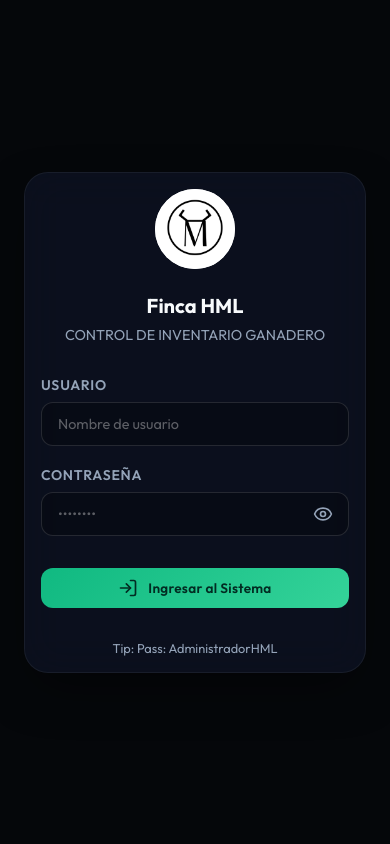
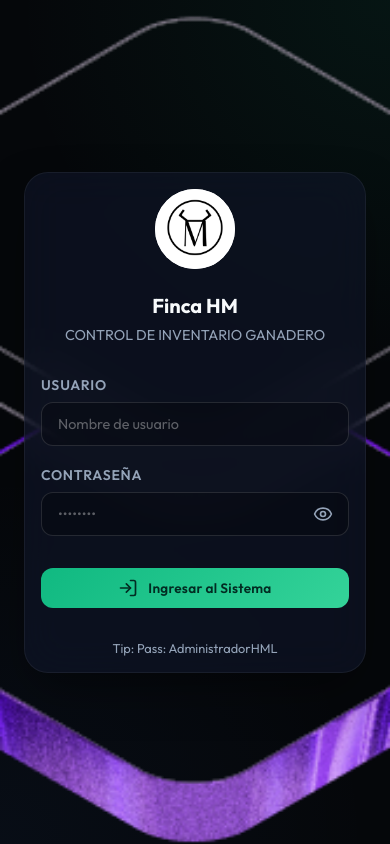
Before and after one commit to Di3g0-01/FINCA_HML, a React (Vite) app in the folder frontend/: page /login in a window 390 px wide. Built offline with nearby package versions, Linux system fonts and the light colour scheme; no server answers.

Commit message:
feat: corregir control de partos para postgres, renombrar a Finca HM y agregar hero img login

```diff
--- a/frontend/index.html
+++ b/frontend/index.html
@@ -8,7 +8,7 @@
     <link rel="preconnect" href="https://fonts.googleapis.com">
     <link rel="preconnect" href="https://fonts.gstatic.com" crossorigin>
     <link href="https://fonts.googleapis.com/css2?family=Outfit:wght@300;400;500;600;700&display=swap" rel="stylesheet">
-    <title>Inventario Finca HML</title>
+    <title>Inventario Finca HM</title>
   </head>
   <body>
     <div id="root"></div>
--- a/frontend/src/components/AnimalRow.jsx
+++ b/frontend/src/components/AnimalRow.jsx
@@ -43,7 +43,7 @@ const AnimalRow = memo(({
         <td style={{ padding: '16px', fontWeight: 'bold' }}>{animal.sex || '-'}</td>
         <td style={{ padding: '16px', color: (isChild || isMother) ? 'rgba(255,255,255,0.2)' : 'var(--text-muted)' }}>{(isChild || isMother) ? '-' : animal.lote}</td>
         <td style={{ padding: '16px', fontWeight: 'bold', color: animal.total_calvings > 0 ? '#FF9800' : 'var(--text-muted)' }}>
-          {animal.type === 'VACA' ? animal.total_calvings || 0 : '-'}
+          {['VACA', 'NOVILLA', 'CHIVA'].includes(animal.type) ? animal.total_calvings || 0 : '-'}
         </td>
         <td style={{ padding: '16px', color: 'var(--text-muted)' }}>
           {viewMode === 'CALVING'
@@ -83,7 +83,7 @@ const AnimalRow = memo(({
                 <div style={{ background: 'rgba(255, 152, 0, 0.05)', padding: '16px', borderRadius: '8px', border: '1px solid rgba(255, 152, 0, 0.1)' }}>
                   <h4 style={{ color: '#FF9800', marginBottom: '16px', borderBottom: '1px solid rgba(255, 152, 0, 0.2)', paddingBottom: '8px' }}>Historial Ginecológico y Médico</h4>
                   <div style={{ display: 'flex', flexDirection: 'column', gap: '8px' }}>
-                    {animal.type === 'VACA' ? (
+                    {['VACA', 'NOVILLA', 'CHIVA'].includes(animal.type) ? (
                       <>
                         <div style={{ display: 'flex', justifyContent: 'space-between' }}><span style={{ color: 'var(--text-muted)' }}>Preñez Actual:</span> <span style={{ fontWeight: 'bold', color: animal.is_pregnant ? '#FF9800' : 'var(--text-muted)' }}>{animal.is_pregnant ? `Sí (${animal.pregnancy_months} m)` : 'No'}</span></div>
                         <div style={{ display: 'flex', justifyContent: 'space-between' }}><span style={{ color: 'var(--text-muted)' }}>Cantidad de Partos:</span> <span>{animal.total_calvings || 0}</span></div>
@@ -91,7 +91,7 @@ const AnimalRow = memo(({
                         <div style={{ display: 'flex', justifyContent: 'space-between' }}><span style={{ color: 'var(--text-muted)' }}>Penúltimo Parto:</span> <span>{animal.second_last_calving_date ? new Date(animal.second_last_calving_date).toLocaleDateString() : 'N/A'}</span></div>
                       </>
                     ) : (
-                      <div style={{ color: 'var(--text-muted)', fontStyle: 'italic', marginBottom: '8px' }}>El módulo ginecológico solo aplica biológicamente a las vacas.</div>
+                      <div style={{ color: 'var(--text-muted)', fontStyle: 'italic', marginBottom: '8px' }}>El módulo ginecológico solo aplica biológicamente a las hembras.</div>
                     )}
                     <div style={{ marginTop: '8px', paddingTop: '8px', borderTop: '1px dashed rgba(255,255,255,0.1)' }}>
                       <span style={{ color: 'var(--text-muted)', display: 'block', marginBottom: '4px' }}>Observaciones Médicas Generales:</span>
--- a/frontend/src/components/AnimalsView.jsx
+++ b/frontend/src/components/AnimalsView.jsx
@@ -177,7 +177,7 @@ export default function AnimalsView() {
       const res = await axios.get(`http://localhost:3001/animals?status=${filterStatus}&limit=5000`);
       const data = res.data.data || res.data;
       const doc = new jsPDF('landscape', 'pt', 'a4');
-      doc.text("Inventario Activo Básico - Finca HML", 14, 25);
+      doc.text("Inventario Activo Básico - Finca HM", 14, 25);
 
       const tableColumn = [
         "Identificador", "Clasif.", "Lote", "Grado", "Nacimiento",
--- a/frontend/src/pages/DashboardPage.jsx
+++ b/frontend/src/pages/DashboardPage.jsx
@@ -42,7 +42,7 @@ export default function DashboardPage() {
       {/* Mobile Header */}
       <div className="mobile-only" style={{ position: 'fixed', top: 0, left: 0, right: 0, height: '60px', background: 'var(--glass-bg)', backdropFilter: 'var(--glass-blur)', display: 'flex', alignItems: 'center', padding: '0 20px', zIndex: 900, borderBottom: '1px solid var(--panel-border)' }}>
         <button onClick={toggleSidebar} style={{ background: 'transparent', color: 'white' }}><Menu size={24} /></button>
-        <span style={{ marginLeft: '16px', fontWeight: 'bold' }}>Finca HML</span>
+        <span style={{ marginLeft: '16px', fontWeight: 'bold' }}>Finca HM</span>
       </div>
 
       {isSidebarOpen && <div className="mobile-only" onClick={toggleSidebar} style={{ position: 'fixed', inset: 0, background: 'rgba(0,0,0,0.5)', zIndex: 999 }} />}
@@ -50,8 +50,8 @@ export default function DashboardPage() {
       <aside className={`sidebar ${isSidebarOpen ? 'sidebar-visible' : 'sidebar-hidden'}`} style={{ width: '260px', borderRight: '1px solid var(--panel-border)', background: '#0d1117', padding: '24px', display: 'flex', flexDirection: 'column', height: '100vh', position: 'sticky', top: 0 }}>
         <div style={{ display: 'flex', alignItems: 'center', justifyContent: 'space-between', marginBottom: '40px' }}>
           <div style={{ display: 'flex', alignItems: 'center', gap: '12px' }}>
-            <img src={logoImg} alt="Logo Finca HML" style={{ width: '40px', height: '40px', objectFit: 'contain', background: '#fff', borderRadius: '50%' }} />
-            <h3 style={{ fontSize: '1.2rem', fontWeight: '600' }}>Finca HML</h3>
+            <img src={logoImg} alt="Logo Finca HM" style={{ width: '40px', height: '40px', objectFit: 'contain', background: '#fff', borderRadius: '50%' }} />
+            <h3 style={{ fontSize: '1.2rem', fontWeight: '600' }}>Finca HM</h3>
           </div>
           <button className="mobile-only" onClick={toggleSidebar} style={{ background: 'transparent', color: 'var(--text-muted)' }}><X size={24} /></button>
         </div>
@@ -192,7 +192,7 @@ function DashboardHome() {
 
   return (
     <div className="fade-in">
-      <h1 style={{ fontSize: 'clamp(1.5rem, 5vw, 2rem)', marginBottom: '8px' }}>FINCA HERMANOS MARTÍNEZ LARA</h1>
+      <h1 style={{ fontSize: 'clamp(1.5rem, 5vw, 2rem)', marginBottom: '8px' }}>FINCA HERMANOS MARTÍNEZ</h1>
       <p style={{ color: 'var(--text-muted)', marginBottom: '32px' }}>Gestión ganadera optimizada</p>
 
       {isLoading ? ( <div style={{ color: 'var(--text-muted)' }}>Cargando estadísticas...</div> ) : (
--- a/frontend/src/pages/LoginPage.jsx
+++ b/frontend/src/pages/LoginPage.jsx
@@ -3,6 +3,8 @@ import { useNavigate } from 'react-router-dom';
 import { LogIn, Eye, EyeOff } from 'lucide-react';
 import axios from 'axios';
 import logoImg from '../assets/logo.png';
+
+import heroImg from '../assets/hero.png';
 
 export default function LoginPage() {
   const [username, setUsername] = useState('');
@@ -29,15 +31,15 @@ export default function LoginPage() {
   };
 
   return (
-    <div className="auth-container" style={{ display: 'flex', minHeight: '100vh', justifyContent: 'center', alignItems: 'center', background: '#05070a' }}>
+    <div className="auth-container" style={{ display: 'flex', minHeight: '100vh', justifyContent: 'center', alignItems: 'center', background: `url(${heroImg}) no-repeat center center / cover` }}>
       <div className="premium-card fade-in" style={{ padding: '40px', width: '100%', maxWidth: '400px', borderRadius: '24px', position: 'relative' }}>
 
         <div style={{ display: 'flex', justifyContent: 'center', marginBottom: '24px' }}>
-          <img src={logoImg} alt="Logo Finca HML" style={{ width: '80px', height: '80px', objectFit: 'contain', background: '#fff', borderRadius: '50%' }} />
+          <img src={logoImg} alt="Logo Finca HM" style={{ width: '80px', height: '80px', objectFit: 'contain', background: '#fff', borderRadius: '50%' }} />
         </div>
 
         <h2 style={{ textAlign: 'center', marginBottom: '8px', fontSize: '1.8rem', fontWeight: '700' }}>
-          Finca HML
+          Finca HM
         </h2>
         <p style={{ textAlign: 'center', color: 'var(--text-muted)', marginBottom: '32px', fontSize: '0.9rem' }}>
           CONTROL DE INVENTARIO GANADERO
--- a/frontend/src/pages/LogsView.jsx
+++ b/frontend/src/pages/LogsView.jsx
@@ -53,7 +53,7 @@ export default function LogsView() {
 
   const handleExportPDF = (dataToExport = logs) => {
     const doc = new jsPDF('landscape');
-    doc.text("Bitácora de Actividad - Finca HML", 14, 15);
+    doc.text("Bitácora de Actividad - Finca HM", 14, 15);
     doc.setFontSize(10);
     doc.text(`Rango: ${dateRange.startDate} a ${dateRange.endDate}`, 14, 22);
 
--- a/frontend/src/utils/alerts.js
+++ b/frontend/src/utils/alerts.js
@@ -1,6 +1,6 @@
 import Swal from 'sweetalert2';
 
-// Base styling options for the Finca HML dark premium theme
+// Base styling options for the Finca HM dark premium theme
 const baseConfig = {
   background: '#1a1a1a',
   color: '#ffffff',
--- a/package.json
+++ b/package.json
@@ -1,7 +1,7 @@
 {
-  "name": "proyecto-finca-hml",
+  "name": "proyecto-finca-hm",
   "version": "1.0.0",
-  "description": "Root package for Finca HML project",
+  "description": "Root package for Finca HM project",
   "scripts": {
     "start": "docker-compose up -d && npx concurrently \"cd backend && npm run start:dev\" \"cd frontend && npm run dev\""
   }
```
Also changed, not shown: 1 other file (tests, documents, lock files or other folders).
